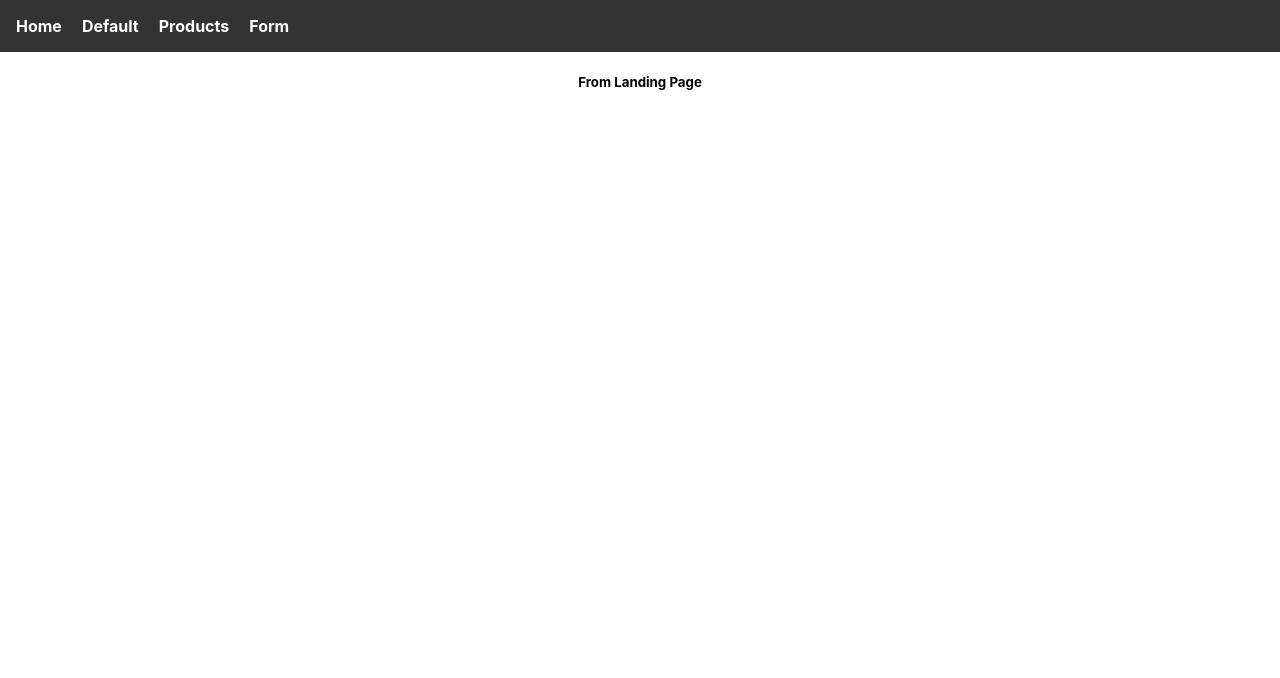
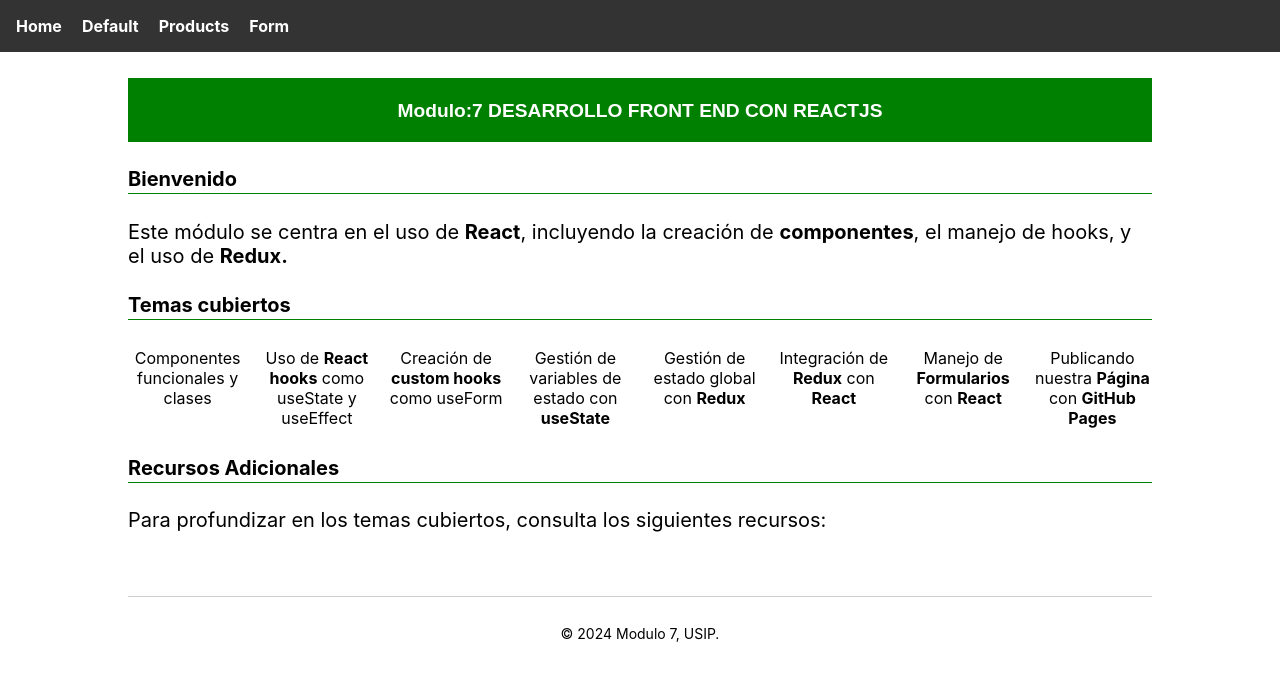
Before and after one commit to rcsoliz/desarrollo-front-end-react, a React (Create React App) app: page / in a window 1280 px wide. Shown: the top 678 px of the page. Built offline with nearby package versions, Linux system fonts and the light colour scheme.

Commit message:
task-end step-6 v-develop

```diff
--- a/package.json
+++ b/package.json
@@ -2,6 +2,7 @@
   "name": "desarrollo-front-end-react",
   "version": "0.1.0",
   "private": true,
+  "homepage": "https://rcsoliz.github.io/desarrollo-front-end-react",
   "dependencies": {
     "@testing-library/jest-dom": "^5.17.0",
     "@testing-library/react": "^13.4.0",
--- a/src/App.css
+++ b/src/App.css
@@ -200,3 +200,70 @@ nav span {
 .link-button:hover {
   color: darkblue;
 }
+
+/*Style banner*/
+.banner {
+  width: 80%;
+  margin: 2vw auto;
+  height: 5vw;
+  background-color: green;
+  color: white;
+  text-align: center;
+  padding: 10px;
+  font-size: 16px;
+  box-sizing: border-box;
+}
+.banner p {
+  margin: 1vw;
+  font-size: 1.5vw;
+  font-family: Arial, Helvetica, sans-serif;
+  font-weight: bold;
+}
+/*Style bienvenido */
+.title{
+  width: 80%;
+  margin: 2vw auto;
+  font-size: 20px;
+  text-align: left;
+  font-weight: bold;
+
+}
+.line{
+  border-bottom: 1px solid green;
+  padding-bottom: 2px;
+}
+.description{
+  width: 80%;
+  margin: 2vw auto;
+  font-size: 20px;
+  text-align: left;
+}
+
+.bold{
+  font-weight: bold;
+}
+/*Style Flex-Container*/
+.flex-container {
+  width: 80%;
+  margin: 2vw auto;
+  display: flex;
+  flex-wrap: wrap;
+  gap: 10px;
+}
+.column{
+  flex: 1 1 10.5%;
+  box-sizing: border-box;
+  padding: 2px;
+  text-align: center;
+}
+/*Style footer*/
+.line__footer{
+  width: 80%;
+  margin: 2vw auto;
+  border-top: 1px solid #cfcdcf;
+  margin-top: 5vw;
+}
+.text___fotter{
+  text-align: center;
+  font-size: 14px;
+}
--- a/src/screens/LandingPage/Landing.jsx
+++ b/src/screens/LandingPage/Landing.jsx
@@ -1,9 +1,61 @@
 
 const Landing = () => {
     return (
-        <>
-            <h5>From Landing Page</h5>
-        </>
+        <div>
+            <div className="banner">
+                <p > Modulo:7 DESARROLLO FRONT END CON REACTJS </p>
+            </div>
+            <div className="title">
+                <p className="line" >Bienvenido</p>
+            </div>
+            <div className="description">
+                <p>Este módulo se centra en el uso de <span className="bold">React</span>, incluyendo la creación de <span className="bold">componentes</span>, el manejo
+                de hooks, y el uso de <span className="bold">Redux.</span></p>
+            </div>
+            <div className="title">
+                <p className="line" >Temas cubiertos</p>
+            </div>
+            <div className="flex-container">
+                <div className="column">
+                    Componentes funcionales y clases
+                </div>
+                <div className="column">
+                    Uso de <span className="bold">React hooks</span> como useState y useEffect
+                </div>
+                <div className="column">
+                    Creación de <span className="bold">custom hooks</span> como useForm
+                </div>
+                <div className="column">
+                    Gestión de variables de estado con <span className="bold">useState</span>
+                </div>
+                <div className="column">
+                    Gestión de estado global con <span className="bold">Redux</span>
+                </div>
+                <div className="column">
+                    Integración de <span className="bold">Redux</span> con <span className="bold">React</span>
+                </div>
+                <div className="column">
+                    Manejo de <span className="bold">Formularios</span> con <span className="bold">React</span>
+                </div>
+                <div className="column">
+                    Publicando nuestra <span className="bold">Página</span> con <span className="bold">GitHub Pages</span>
+                </div>
+            </div>
+            <div className="title">
+                <p className="line" >Recursos Adicionales</p>
+            </div>
+            <div className="description">
+                Para profundizar en los temas cubiertos, consulta los siguientes recursos:
+            </div>
+
+            <div className="line__footer"></div>
+            <span className="text___fotter">
+                    © 2024 Modulo 7, USIP.
+            </span>
+
+        </div>
+
+
     )
 }
 export default Landing;
```
